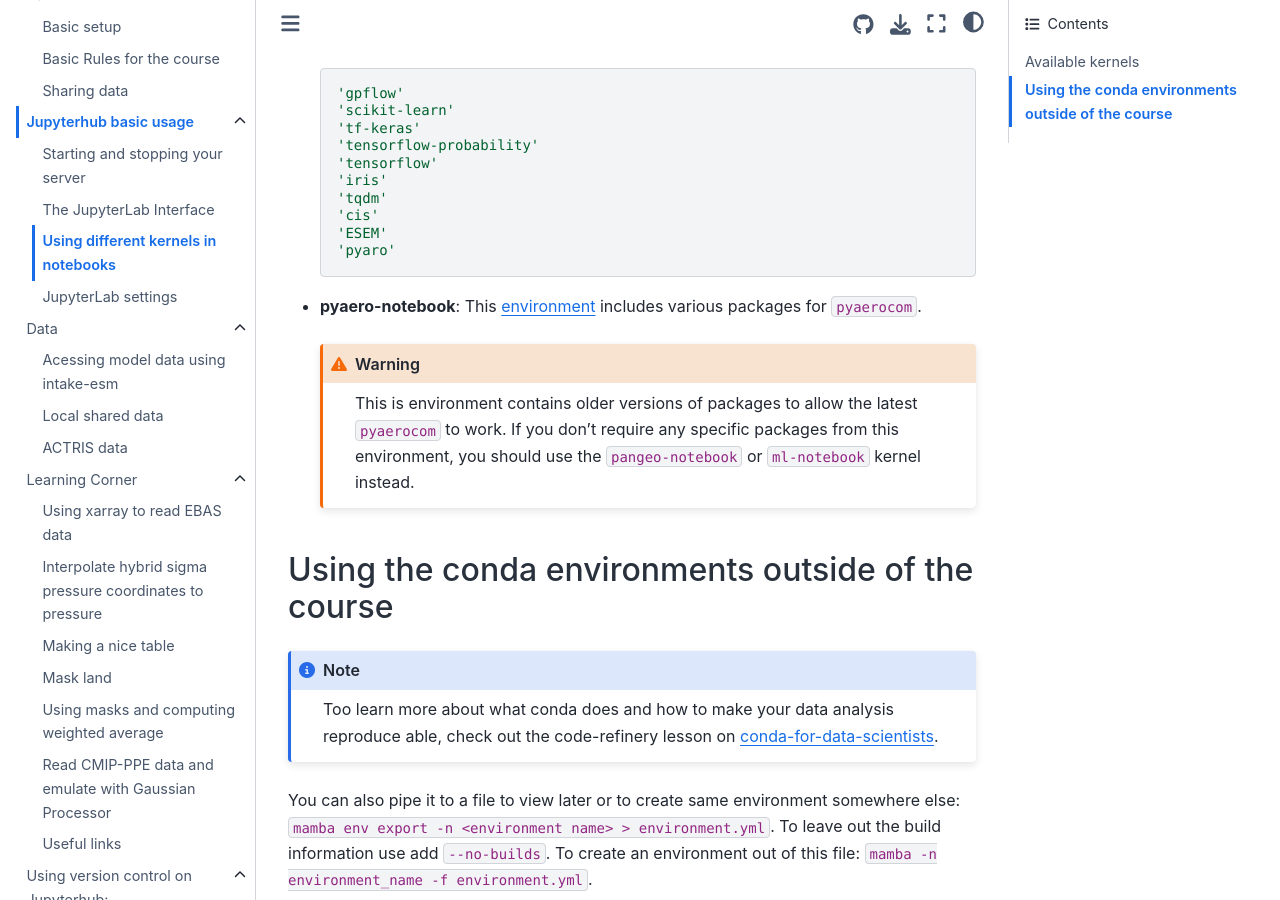
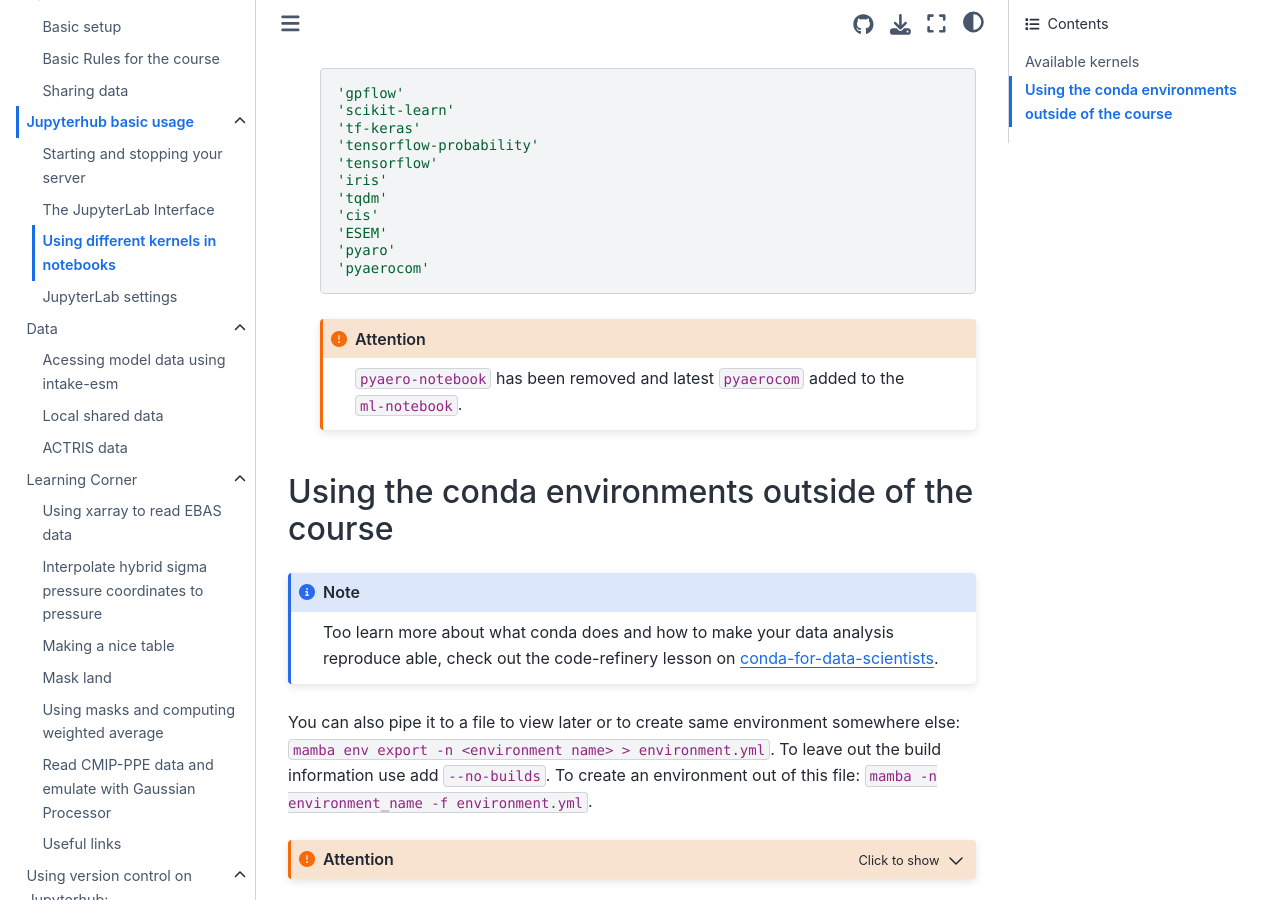
Before and after one commit to MetOs-UiO/eScience2024, a Sphinx documentation site: the page built from docs/basics/kernels.rst, in a window 1280 px wide and 900 px high, scrolled down 726 px. Built offline with Sphinx 7.4.7 and the Sphinx Book theme 1.1.4, drawn with Linux system fonts in a browser that asks for light colours.

Commit message:
Hub updates.

```diff
--- a/docs/basics/kernels.rst
+++ b/docs/basics/kernels.rst
@@ -30,13 +30,11 @@
     'cis'
     'ESEM'
     'pyaro'
+    'pyaerocom'
 
-- **pyaero-notebook**: This `environment <https://raw.githubusercontent.com/metno/pyaerocom/v0.17.1/pyaerocom_env.yml>`_  includes various packages for ``pyaerocom``.
+  .. attention::
 
-  .. warning::
-
-    This is environment contains older versions of packages to allow the latest  ``pyaerocom`` to work. If you don't require any specific packages from this environment,
-    you should use the ``pangeo-notebook`` or ``ml-notebook`` kernel instead.
+    ``pyaero-notebook`` has been removed and latest ``pyaerocom`` added to the ``ml-notebook``.
 
 ..
   .. code-block::
--- a/docs/basics/settings.rst
+++ b/docs/basics/settings.rst
@@ -36,3 +36,7 @@
 You can check the error codes `here <https://pycodestyle.pycqa.org/en/latest/intro.html#error-codes>`_.
 
 To do that. You can go to the file ``~/.config/pycodestyle`` and add the error codes you do not like to the ignore list.
+
+.. note::
+
+  Vim key bindings extensions has been added to jupyter lab. It is disabled by default but can be turned on in the **Notebook Vim** in the Settings Editor.
```
